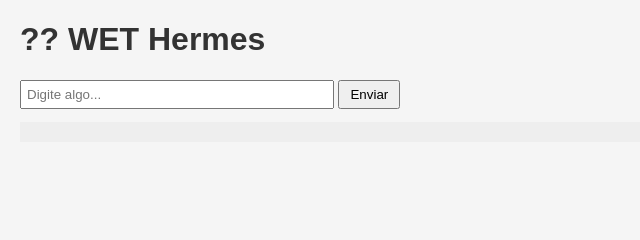
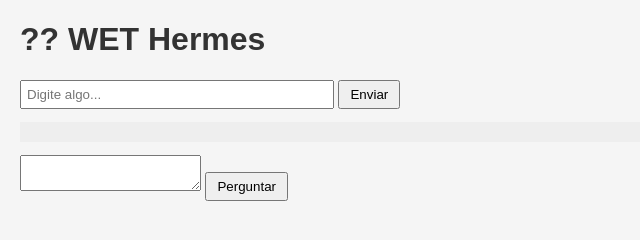
Before and after one commit to Willidf28/WET_Hermes, a plain HTML site: page index.html in a window 1280 px wide. Shown: the whole page, without its empty margins (0-640 px from the left). Drawn offline with Linux system fonts and the light colour scheme.

Commit message:
ia funcionando

```diff
--- a/index.html
+++ b/index.html
@@ -14,3 +14,22 @@
 <script src='assets/js/app.js'></script>
 </body>
 </html>
+<textarea id="input"></textarea>
+<button onclick="enviar()">Perguntar</button>
+
+<div id="resposta"></div>
+
+<script>
+async function enviar() {
+  const mensagem = document.getElementById("input").value;
+
+  const res = await fetch("/api/chat", {
+    method: "POST",
+    headers: {"Content-Type": "application/json"},
+    body: JSON.stringify({ mensagem })
+  });
+
+  const data = await res.json();
+  document.getElementById("resposta").innerText = data.resposta;
+}
+</script>
```
Also changed, not shown: api/chat.js (added).
